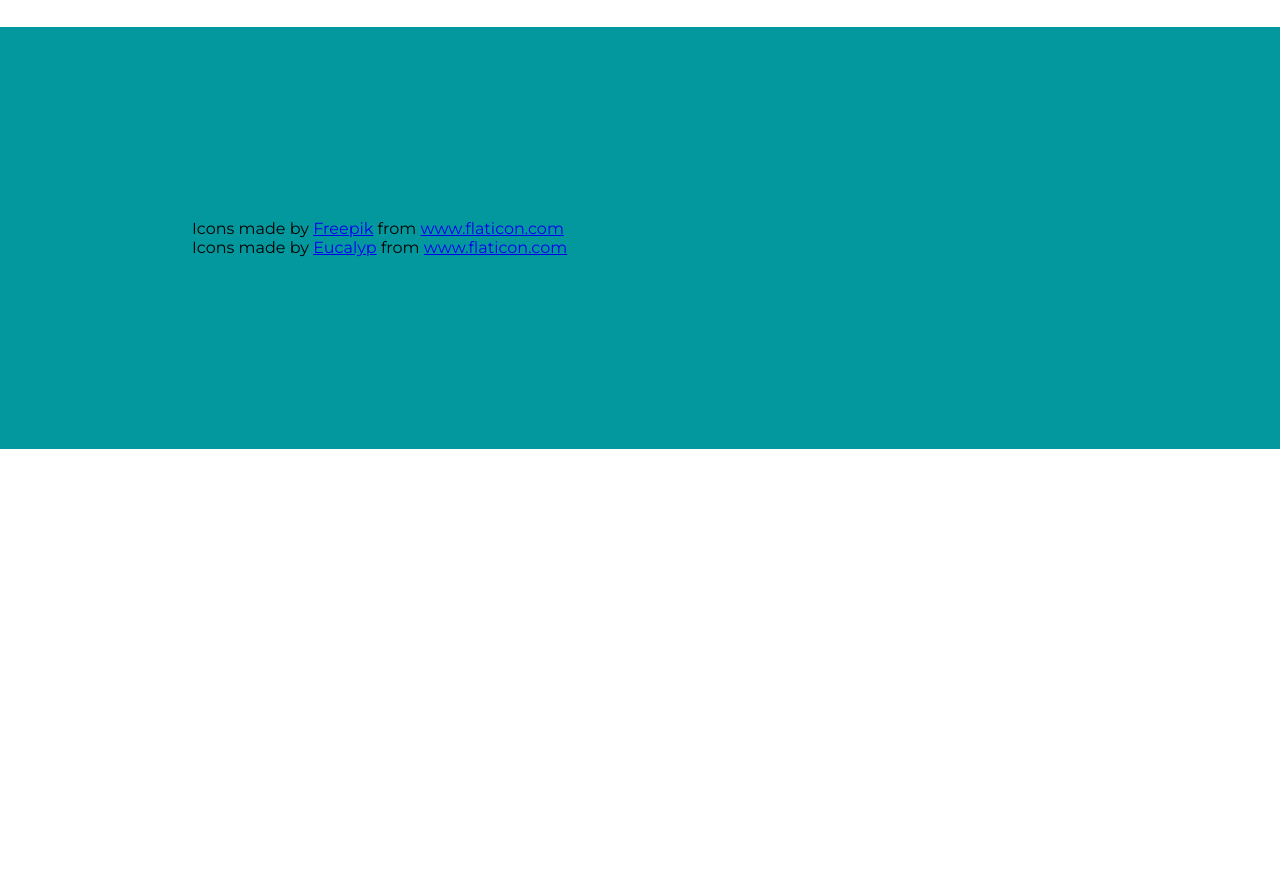
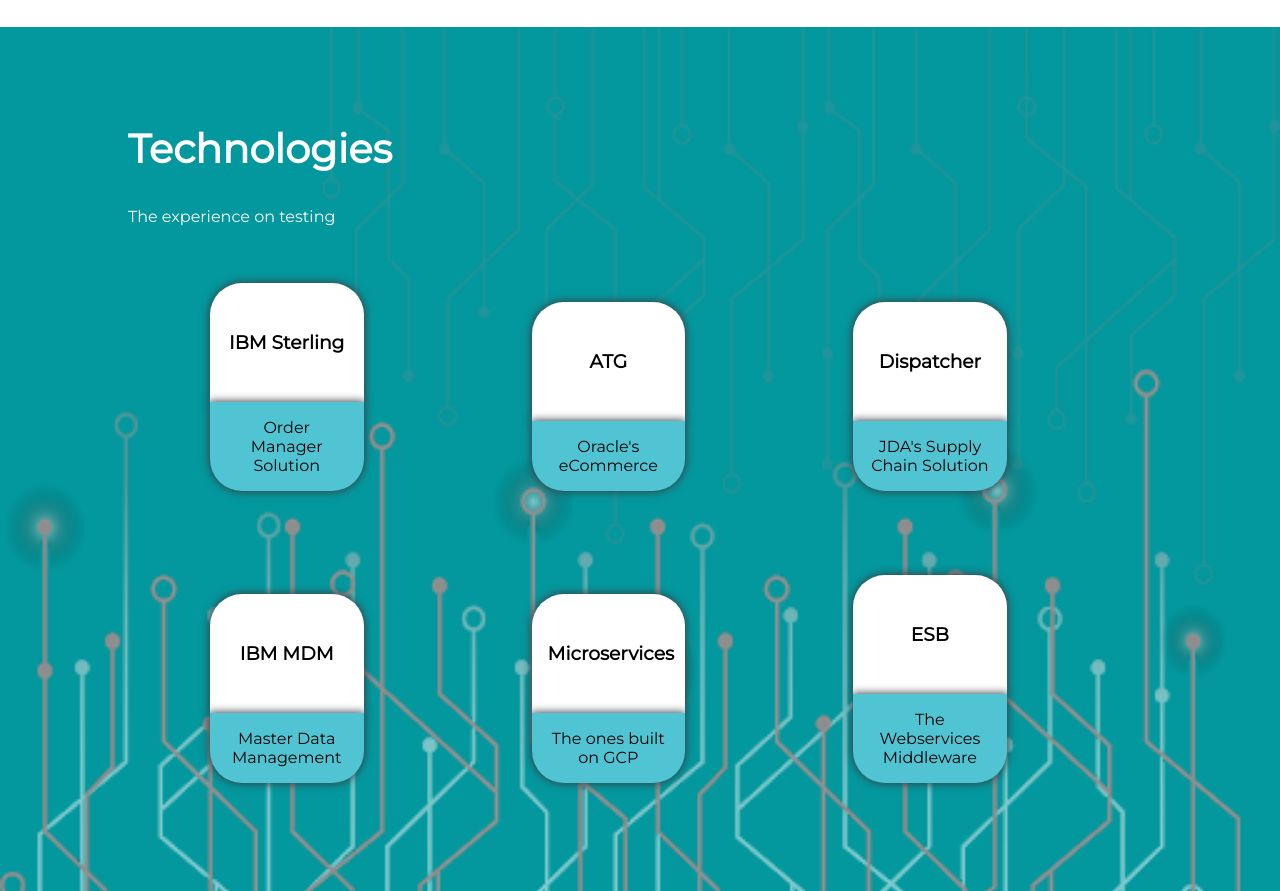
Before and after one commit to sujin-sam/cv, a plain HTML site: page index.html in a window 1280 px wide. Shown: the part 900-1791 px from the top of the page. Before the commit the page ends 1349 px from the top, so only its background shows below. Drawn offline with Linux system fonts and the light colour scheme.

Commit message:
add tech section and styles

```diff
--- a/css/styles.css
+++ b/css/styles.css
@@ -78,7 +78,44 @@
 .perf-logo {
   width: 40%;
 }
+#tech {
+  background-color: #03989e;
+  background-image: url("../images/tech-pattern.png");
+  background-repeat: no-repeat;
+  background-size: cover;
+  padding: 5% 10%;
+}
+.tech-title {
+  font-size: 2.5rem;
+  color: #fff;
+}
+.tech-head {
+  color: #fff;
+}
+.tech-card {
+  margin: 4% 8%;
+  width: 15%;
+  height: 12rem;
+  text-align: center;
+  display: inline-block;
+}
+.tech-name {
+  border-radius: 2rem 2rem 0 0;
+  background-color: #fff;
+  box-shadow: 0 0 0.5rem 0.05rem #393e46;
+  padding: 3rem 1rem;
+}
+.tech-name h3,
+.tech-desc p {
+  margin: 0;
+}
+.tech-desc {
+  border-radius: 0 0 2rem 2rem;
+  box-shadow: 0 0 0.5rem 0.05rem #393e46;
+  background-color: #51c4d3;
+  padding: 1rem;
+}
 #footer {
-  background-color: #03989e;
+  background-color: #fff;
   padding: 15%;
 }
--- a/index.html
+++ b/index.html
@@ -16,7 +16,7 @@
     <section id="heading">
 
         <div class="nav">
-            <p class="nav-item"><a class="nav-link" href="#work">Work</a></p>
+            <p class="nav-item"><a class="nav-link" href="#tech">Tech</a></p>
             <p class="nav-item"><a class="nav-link" href="">Tools</a></p>
             <p class="nav-item"><a class="nav-link" href="">Projects</a></p>
             <p class="nav-item"><a class="nav-link" href="">Contact</a></p>
@@ -41,6 +41,60 @@
 
     </section>
 
+    <section id="tech">
+
+        <h2 class="tech-title">Technologies</h2>
+        <p class="tech-head">The experience on testing</p>
+        <div class="tech-card">
+            <div class="tech-name">
+                <h3>IBM Sterling</h3>
+            </div>
+            <div class="tech-desc">
+                <p>Order Manager Solution</p>
+            </div>
+        </div>
+        <div class="tech-card">
+            <div class="tech-name">
+                <h3>ATG</h3>
+            </div>
+            <div class="tech-desc">
+                <p>Oracle's eCommerce</p>
+            </div>
+        </div>
+        <div class="tech-card">
+            <div class="tech-name">
+                <h3>Dispatcher</h3>
+            </div>
+            <div class="tech-desc">
+                <p>JDA's Supply Chain Solution</p>
+            </div>
+        </div>
+        <div class="tech-card">
+            <div class="tech-name">
+                <h3>IBM MDM</h3>
+            </div>
+            <div class="tech-desc">
+                <p>Master Data Management</p>
+            </div>
+        </div>
+        <div class="tech-card">
+            <div class="tech-name">
+                <h3>Microservices</h3>
+            </div>
+            <div class="tech-desc">
+                <p>The ones built on GCP</p>
+            </div>
+        </div>
+        <div class="tech-card">
+            <div class="tech-name">
+                <h3>ESB</h3>
+            </div>
+            <div class="tech-desc">
+                <p>The Webservices Middleware</p>
+            </div>
+        </div>
+
+    </section>
 
     <section id="footer">
 
```
Also changed, not shown: images/IBM.png (added), images/tech-pattern.png (added).
